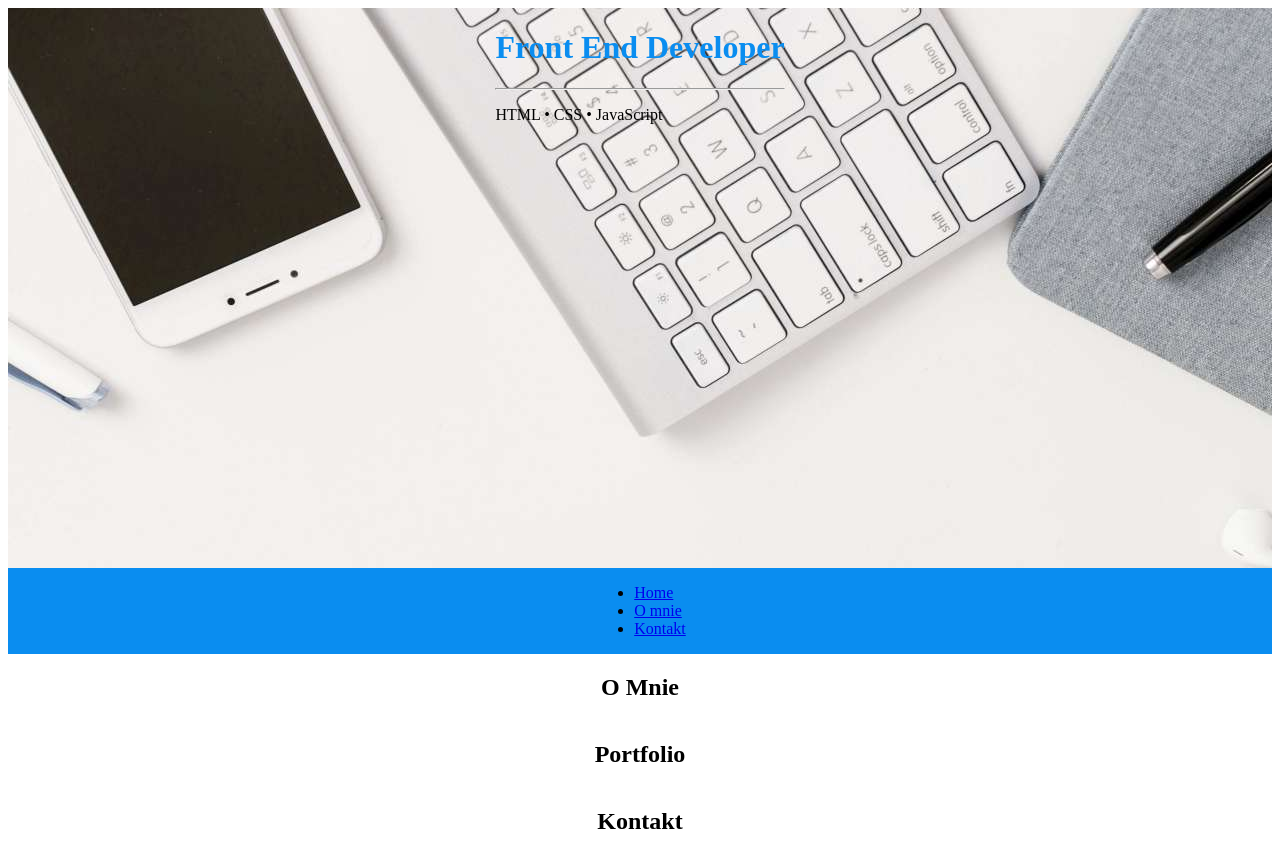
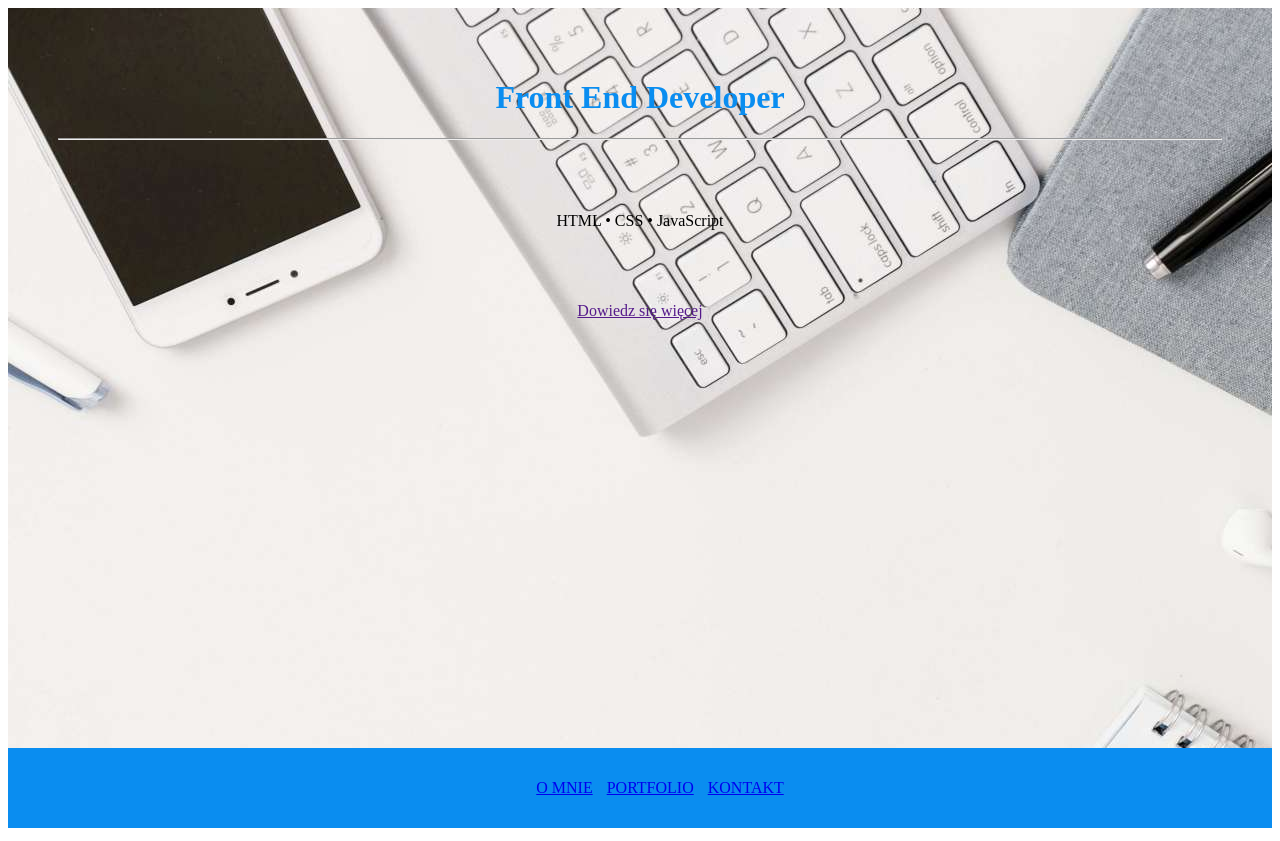
Before and after one commit to MikeData96/portfolio, a plain HTML site: page index.html in a window 1280 px wide. Shown: the top 841 px of the page. Drawn offline with Linux system fonts and the light colour scheme; files whose address does not match are found by name.

Commit message:
portfolio

```diff
--- a/css/style.css
+++ b/css/style.css
@@ -1,60 +1,48 @@
 /* GENERAL STYLES START */
 header {
     background-image: url(..//img/header.jpg);
+    margin: 0%;
+}
+
+nav#menu {}
+
+nav#menu ul {
+    background-color: #0a8df0;
+    margin: 0;
+    text-align: center;
+}
+
+nav#menu ul li.menu-item {
+    display: inline-block;
+    padding: 5px;
+    line-height: 70px;
+}
+
+hr {}
+
+p {
+
+    padding: 60px;
+    line-height: 10px;
+    color: black;
+}
 
 
 
 
+header#header {
+    color: #0a8df0;
+    text-align: center;
+    height: 80vh;
+    justify-content: center;
+    margin: 0%;
+    padding: 50px;
+}
 
 
 
-}
-
-nav {
-    background-color: #0a8df0;
-    display: flex;
-    justify-content: center;
+section#omnie {
+text-align: center;
 
 
 }
-section {
-    display: flex;
-    justify-content: center;
-}
-
-body {
-}
-
-p {
-
-
-
-}
-
-h1 {color: #0a8df0;}
-
-h2 {}
-
-
-/* GENERAL STYLES END */
-
-
-
-
-
-
-
-
-
-
-/* header start */
-header#header {
-    display: flex;
-    height: 70vh;
-    justify-content: center;
-
-}
-
-#header .main-content {}
-
-/* header end */
--- a/index.html
+++ b/index.html
@@ -22,8 +22,9 @@
 
             <h1 class="box">Front End Developer</h1>
             <hr>
-            <p>HTML &#8226 CSS &#8226 JavaScript<span</p>
-            <a href="" class="btn"></a>
+            <p>HTML &#8226 CSS &#8226 JavaScript<span></span></p>
+            <a href="" class="btn">Dowiedz się więcej</a>
+
         </div>
 
 
@@ -36,21 +37,24 @@
 
     <nav id="menu">
         <ul>
-            <li class="menu-item"><a href="#">Home</a></li>
-            <li class="menu-item"><a href="#about">O mnie</a></li>
-            <li class="menu-item"><a href="#contact">Kontakt</a></li>
+            <li class="menu-item"><a href="#">O MNIE</a></li>
+            <li class="menu-item"><a href="#about">PORTFOLIO</a></li>
+            <li class="menu-item"><a href="#contact">KONTAKT</a></li>
         </ul>
     </nav>
 
 
 
 
-    <section id="about">
+    <section id="omnie">
         <h2 id="about-header">O Mnie</h2>
-        <p class="about-content"></p>
+        <img src="img/about.jpg" alt="">
+        <!-- <p class="about-content"></p>
+
         <br />
 
-        <p class="about-content"></p>
+
+        <p class="about-content"></p> -->
 
     </section>
 
```
Lines whose indentation alone changed are shown as unchanged.
